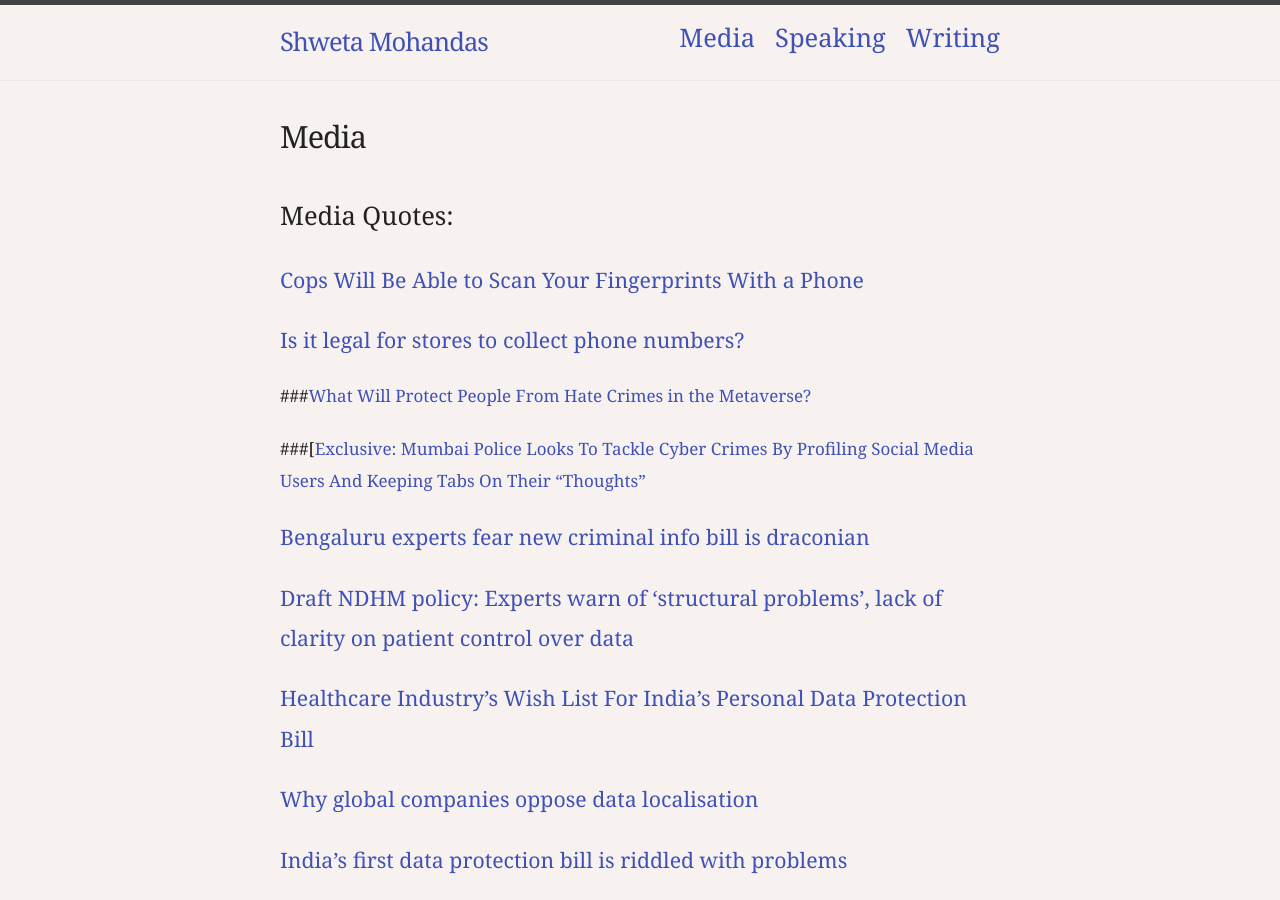
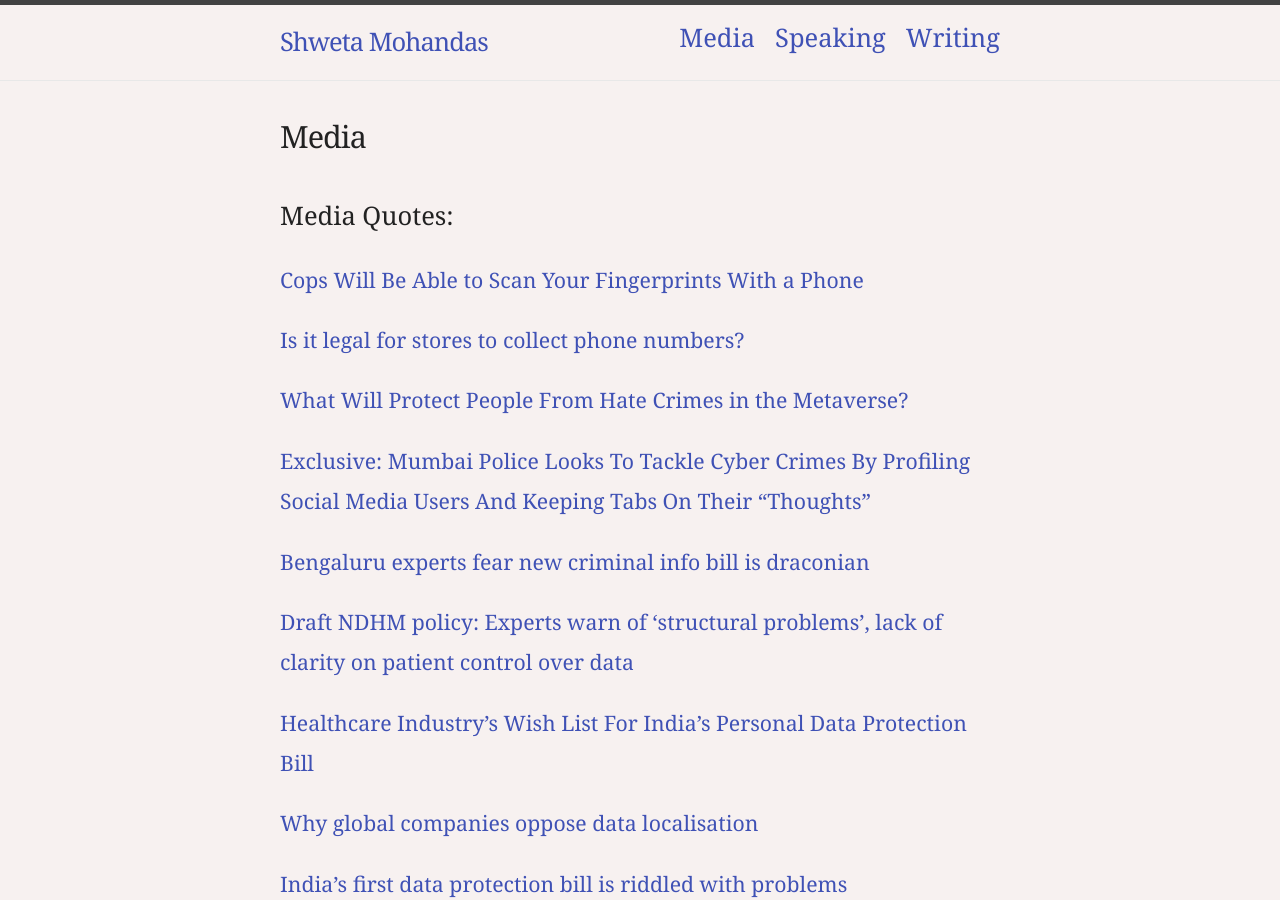
Before and after one commit to shwetamohandas/shwetamohandas.github.io, a Jekyll site: the page built from media.md, in a window 1280 px wide and 900 px high. Built offline with Jekyll 4.4.1, drawn with Linux system fonts in a browser that asks for light colours.

```diff
--- a/media.md
+++ b/media.md
@@ -10,9 +10,9 @@ permalink: /media/
 
 ### [Is it legal for stores to collect phone numbers?](https://www.deccanherald.com/metrolife/metrolife-your-bond-with-bengaluru/is-it-legal-for-stores-to-collect-phone-numbers-1106237.html)
 
-###[What Will Protect People From Hate Crimes in the Metaverse?](https://theswaddle.com/what-will-protect-people-from-hate-crimes-in-the-metaverse/)
+### [What Will Protect People From Hate Crimes in the Metaverse?](https://theswaddle.com/what-will-protect-people-from-hate-crimes-in-the-metaverse/)
 
-###[[Exclusive: Mumbai Police Looks To Tackle Cyber Crimes By Profiling Social Media Users And Keeping Tabs On Their “Thoughts”](https://www.medianama.com/2022/03/223-exclusive-mumbai-safe-city-project-police-tender/)
+### [Exclusive: Mumbai Police Looks To Tackle Cyber Crimes By Profiling Social Media Users And Keeping Tabs On Their “Thoughts”](https://www.medianama.com/2022/03/223-exclusive-mumbai-safe-city-project-police-tender/)
 
 ### [Bengaluru experts fear new criminal info bill is draconian](https://www.deccanherald.com/metrolife/metrolife-your-bond-with-bengaluru/bengaluru-experts-fear-new-criminal-info-bill-is-draconian-1098691.html)
 
```
